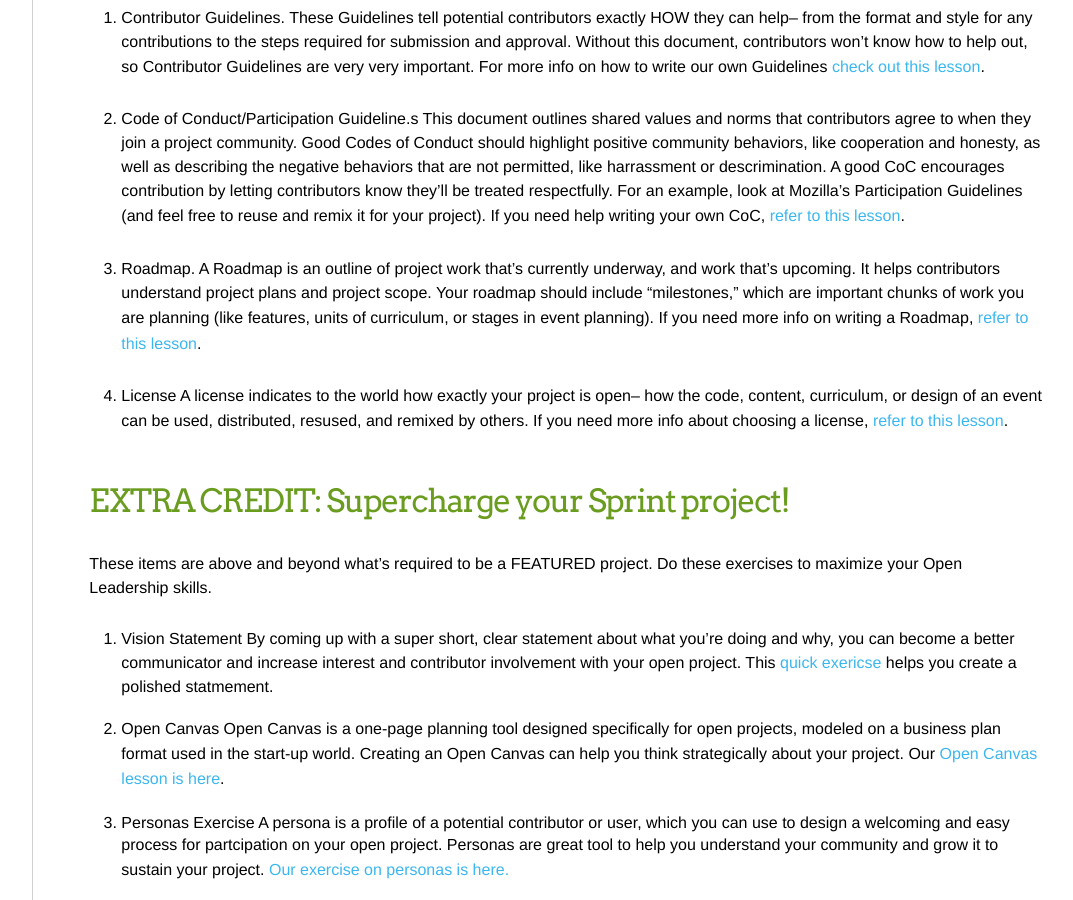
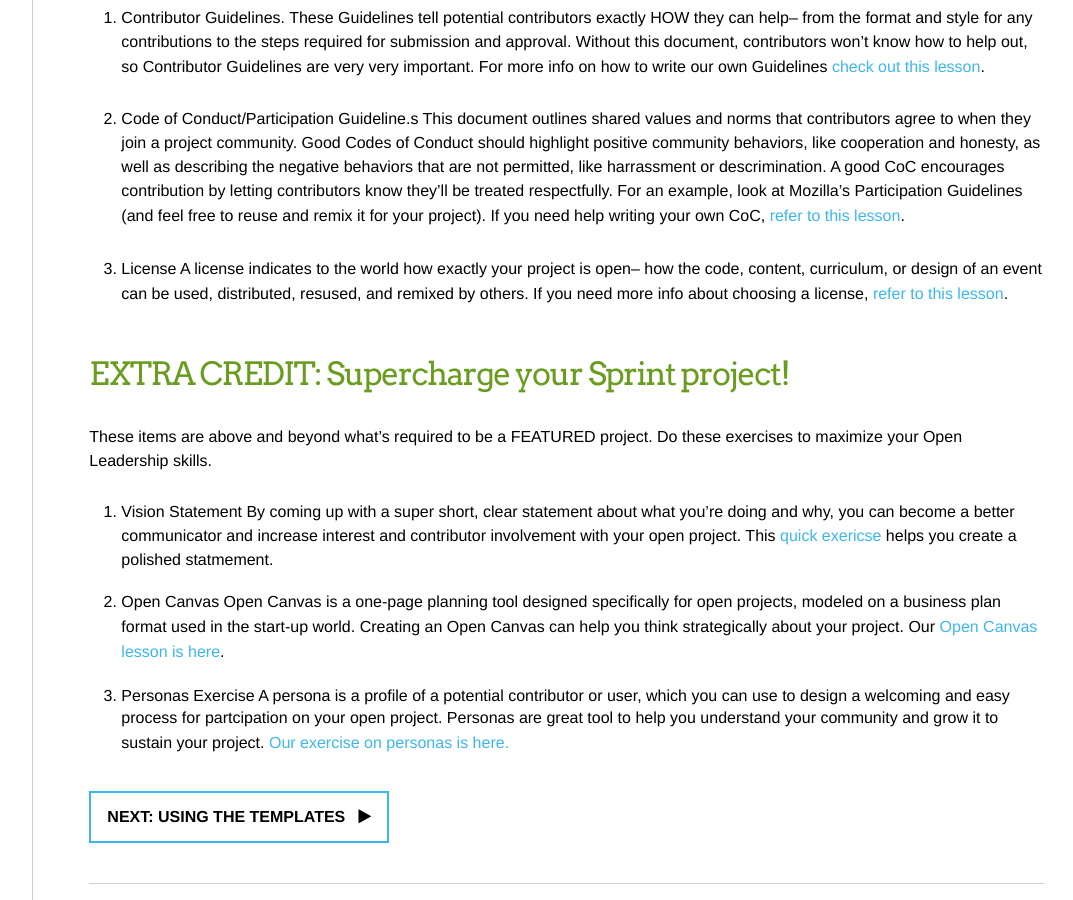
Before and after one commit to mozilla/global-sprint, a Jekyll site: the page built from _articles/project-lead/project-requirements.md, in a window 1280 px wide and 900 px high, scrolled down 1188 px. Shown: the whole window, without its empty margins (180-1253 px from the left). Built offline with Jekyll 4.4.1, drawn with Linux system fonts in a browser that asks for light colours; comment, search, counter and statistics services are not loaded; a style sheet for code colours, icons or effects is not loaded.

Commit message:
removed roadmap

```diff
--- a/_articles/project-lead/project-requirements.md
+++ b/_articles/project-lead/project-requirements.md
@@ -29,9 +29,6 @@ These Guidelines tell potential contributors exactly HOW they can help-- from th
 3. **Code of Conduct/Participation Guideline.s**
 This document outlines shared values and norms that contributors agree to when they join a  project community. Good Codes of Conduct should highlight positive community behaviors, like cooperation and honesty, as well as describing the negative behaviors that are not permitted, like harrassment or descrimination. A good CoC encourages contribution by letting contributors know they'll be treated respectfully. For an example, look at Mozilla's Participation Guidelines (and feel free to reuse and remix it for your project). If you need help writing your own CoC, [refer to this lesson](https://mozilla.github.io/open-leadership-training-series/articles/building-communities-of-contributors/write-a-code-of-conduct/).
 
-4. **Roadmap.**
-A Roadmap is an outline of project work that's currently underway, and work that's upcoming. It helps contributors understand project plans and project scope. Your roadmap should include "milestones," which are important chunks of work you are planning (like features, units of curriculum, or stages in event planning). If you need more info on writing a Roadmap, [refer to this lesson](https://mozilla.github.io/open-leadership-training-series/articles/opening-your-project/write-a-great-project-readme/).
-
 5. **License**
 A license indicates to the world how exactly your project is open-- how the code, content, curriculum, or design of an event can be used, distributed, resused, and remixed by others. If you need more info about choosing a license, [refer to this lesson](https://mozilla.github.io/open-leadership-training-series/articles/get-your-project-online/sharing-your-work-in-the-open/).
 
```
